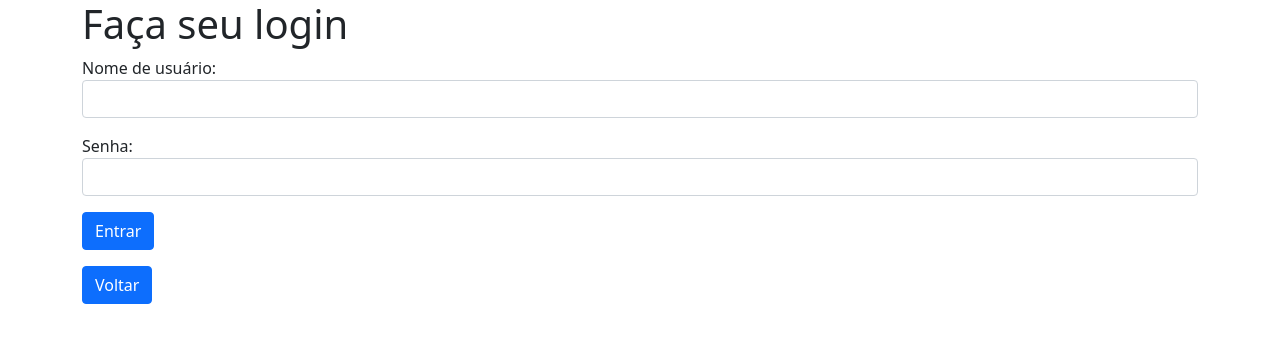
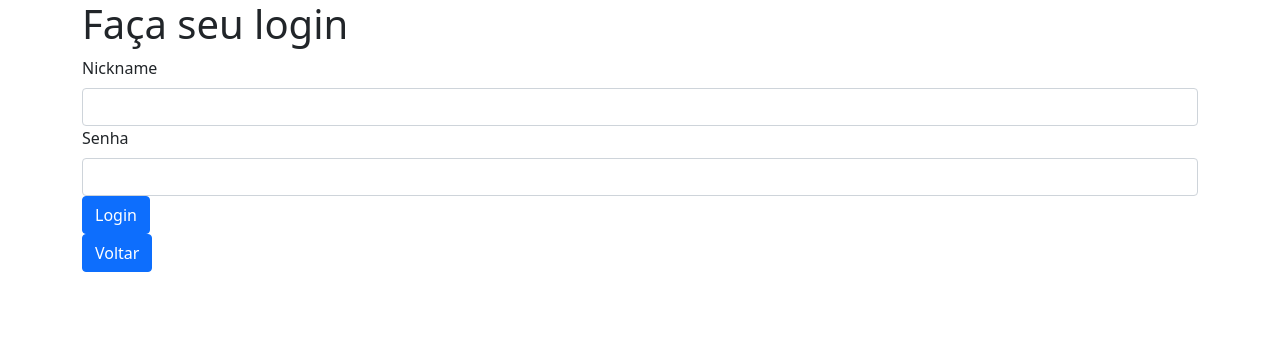
Before and after one commit to Leonardo-L-Cunha/Jogoteca, a Flask app: page /login in a window 1280 px wide. Shown: the top 343 px of the page. Run offline with Flask 3, Linux system fonts and the light colour scheme; some libraries are stand-ins or nearby versions.

Commit message:
feat: login flask wtf

```diff
--- a/helpers.py
+++ b/helpers.py
@@ -1,13 +1,18 @@
 import os
 from app import app
 from flask_wtf import FlaskForm
-from wtforms import StringField, SubmitField, validators
+from wtforms import StringField, SubmitField, PasswordField ,validators
 
 class FormularioJogo(FlaskForm):
     nome = StringField('Nome do jogo', [validators.DataRequired(), validators.Length(min=1, max=50)])
     categoria = StringField('Categoria', [validators.DataRequired(), validators.Length(min=1, max=40)])
     console = StringField('Console', [validators.DataRequired(), validators.Length(min=1, max=20)])
     salvar = SubmitField('Salvar')
+
+class FormularioUsuario(FlaskForm):
+    nickname = StringField('Nickname',  [validators.DataRequired(), validators.Length(min=1, max=8)])
+    senha = PasswordField('Senha',  [validators.DataRequired(), validators.Length(min=1, max=100)])
+    login = SubmitField('Login')
 
 def recupera_imagem(id):
     for nome_arquivo in os.listdir(app.config['UPLOAD_PATH']):
--- a/templates/login.html
+++ b/templates/login.html
@@ -20,9 +20,19 @@
         <h1>Faça seu login</h1>
         <form method="POST" action="{{ url_for('autenticar') }}">
             <input type="hidden" name="proxima" value="{{ proxima }}">
-            <p><label>Nome de usuário:</label> <input class="form-control" type="text" name="usuario" required></p>
-            <p><label>Senha:</label> <input class="form-control" type="password" name="senha" required></p>
-            <p><button class="btn btn-primary" type="submit">Entrar</button></p>
+            {{ form.csrf_token() }}
+            <div class="form-group">
+                {{ form.nickname.label(class="form-label") }}
+                {{ form.nickname(class="form-control") }}
+            </div>
+            <div class="form-group">
+                {{ form.senha.label(class="form-label") }}
+                {{ form.senha(class="form-control") }}
+            </div>
+            <div class="form-group">
+                {{form.login(class="btn btn-primary")}}
+            </div>
+
         </form>
         <a class="btn btn-primary" href="{{ url_for('index') }}">Voltar</a>
     </div>
--- a/views.py
+++ b/views.py
@@ -1,7 +1,7 @@
 from flask import  render_template, request, redirect, session, flash, url_for, send_from_directory
 from app import app , db
 from models import Jogos, Usuarios
-from helpers import recupera_imagem, deleta_arquivo, FormularioJogo
+from helpers import recupera_imagem, deleta_arquivo, FormularioJogo, FormularioUsuario
 import time
 
 
@@ -64,7 +64,6 @@ def editar(id):
 
 @app.route('/atualizar', methods=['POST'])
 def atualizar():
-
     form = FormularioJogo(request.form)
 
     if  form.validate_on_submit():
@@ -107,13 +106,17 @@ def deletar(id):
 @app.route('/login')
 def login():
     proxima = request.args.get('proxima')
-    return render_template('login.html', proxima=proxima)
+    form = FormularioUsuario()
+    return render_template('login.html', proxima=proxima, form=form)
 
 @app.route('/autenticar', methods=['POST'])
 def autenticar():
-    usuario = Usuarios.query.filter_by(nickname=request.form['usuario']).first()
+    form = FormularioUsuario(request.form)
+
+
+    usuario = Usuarios.query.filter_by(nickname=form.nickname.data).first()
     if usuario:
-        if request.form['senha'] == usuario.senha:
+        if form.senha.data == usuario.senha:
             session['usuario_logado'] = usuario.nickname
             flash(f'{usuario.nickname} logado com sucesso!')
             if request.form['proxima'] != 'novo':
```
